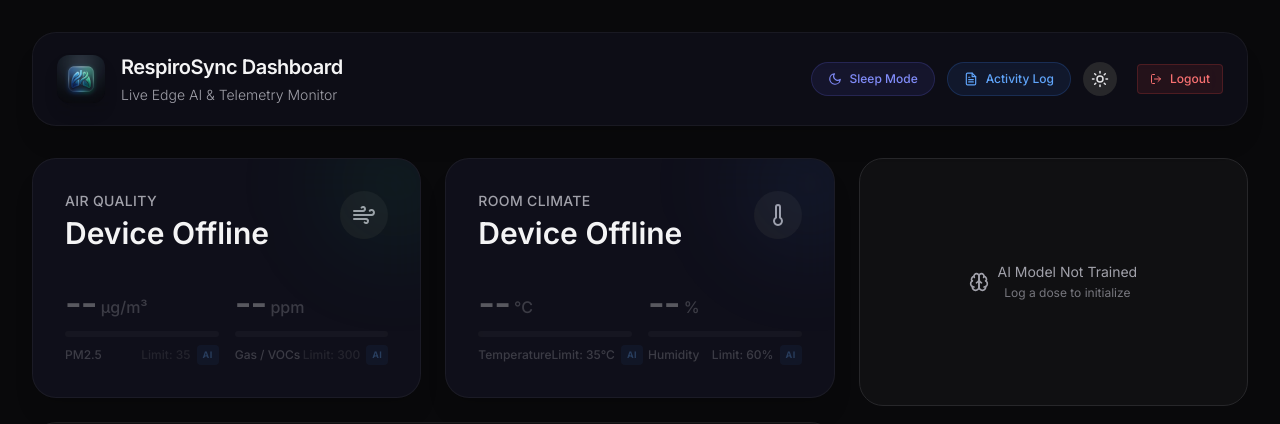
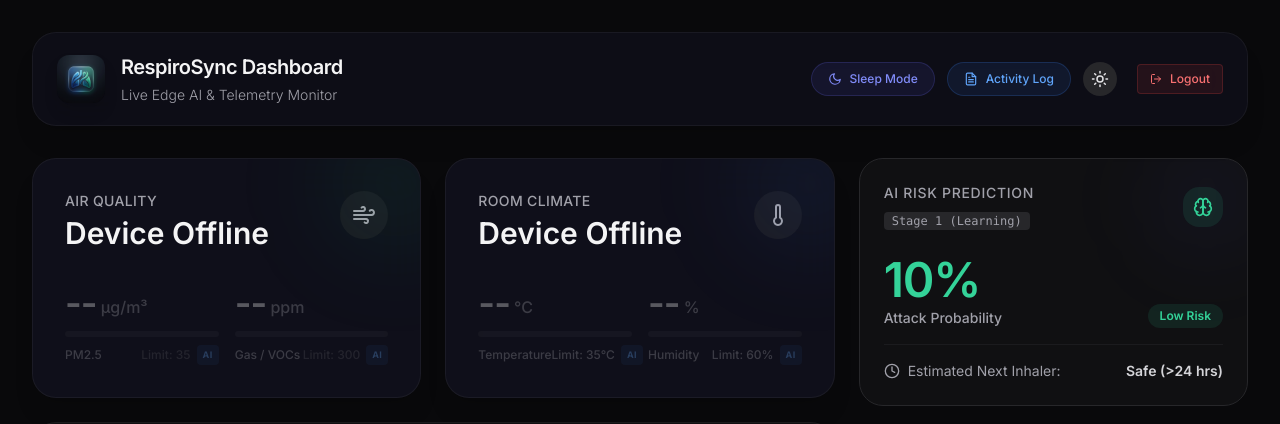
Before and after one commit to anake-an/asthma-monitoring-system, a Next.js app in the folder frontend/: page / in a window 1280 px wide. Shown: the top 424 px of the page. Built offline with nearby package versions, Linux system fonts and the light colour scheme; no server answers.

Commit message:
feat: remove AI lockout UI and fallback to learning mode

```diff
--- a/frontend/components/AiRiskAssessment.tsx
+++ b/frontend/components/AiRiskAssessment.tsx
@@ -51,17 +51,17 @@ export default function AiRiskAssessment() {
   }
 
   if (!prediction || prediction.error) {
-    return (
-      <div className="bg-white dark:bg-zinc-900/50 border border-zinc-200 dark:border-zinc-800 rounded-3xl p-6 h-full flex items-center justify-center min-h-[160px]">
-        <div className="text-zinc-600 dark:text-zinc-400 flex items-center gap-2">
-          <Brain className="w-5 h-5" />
-          <span className="text-sm text-center">AI Model Not Trained<br/><span className="text-xs opacity-70">Log a dose to initialize</span></span>
-        </div>
-      </div>
-    );
+    // Fallback to a "Learning Mode" instead of a strict UI lockout
+    var activePrediction = {
+      model_stage: "Stage 1 (Learning)",
+      probability_of_attack: 0.1, // Default safe 10% risk
+      estimated_time_to_next_inhaler_mins: -1 // Safe
+    };
+  } else {
+    var activePrediction = prediction;
   }
 
-  const riskPercent = Math.round(prediction.probability_of_attack * 100);
+  const riskPercent = Math.round(activePrediction.probability_of_attack * 100);
 
   let riskColor = "text-emerald-400";
   let riskBg = "bg-emerald-400/10";
@@ -87,7 +87,7 @@ export default function AiRiskAssessment() {
       <div className="flex items-center justify-between mb-6 relative z-10">
         <div>
           <h3 className="text-sm font-medium text-zinc-600 dark:text-zinc-400 uppercase tracking-wider mb-1">AI Risk Prediction</h3>
-          <span className="text-xs px-2 py-0.5 rounded bg-zinc-100 dark:bg-zinc-800 text-zinc-600 dark:text-zinc-400 font-mono">{prediction.model_stage}</span>
+          <span className="text-xs px-2 py-0.5 rounded bg-zinc-100 dark:bg-zinc-800 text-zinc-600 dark:text-zinc-400 font-mono">{activePrediction.model_stage}</span>
         </div>
         <div className={`p-2.5 rounded-2xl ${riskBg} transition-colors duration-500`}>
           <Brain className={`w-5 h-5 ${riskColor}`} />
@@ -121,11 +121,11 @@ export default function AiRiskAssessment() {
             <span className="text-sm text-zinc-600 dark:text-zinc-400">Estimated Next Inhaler:</span>
           </div>
           <span className="text-sm font-semibold text-zinc-700 dark:text-zinc-300">
-            {prediction.estimated_time_to_next_inhaler_mins === -1
+            {activePrediction.estimated_time_to_next_inhaler_mins === -1
               ? "Safe (>24 hrs)"
-              : prediction.estimated_time_to_next_inhaler_mins > 900
+              : activePrediction.estimated_time_to_next_inhaler_mins > 900
                 ? "Safe (>15 hrs)"
-                : `~${prediction.estimated_time_to_next_inhaler_mins} mins`}
+                : `~${activePrediction.estimated_time_to_next_inhaler_mins} mins`}
           </span>
         </div>
 
```
